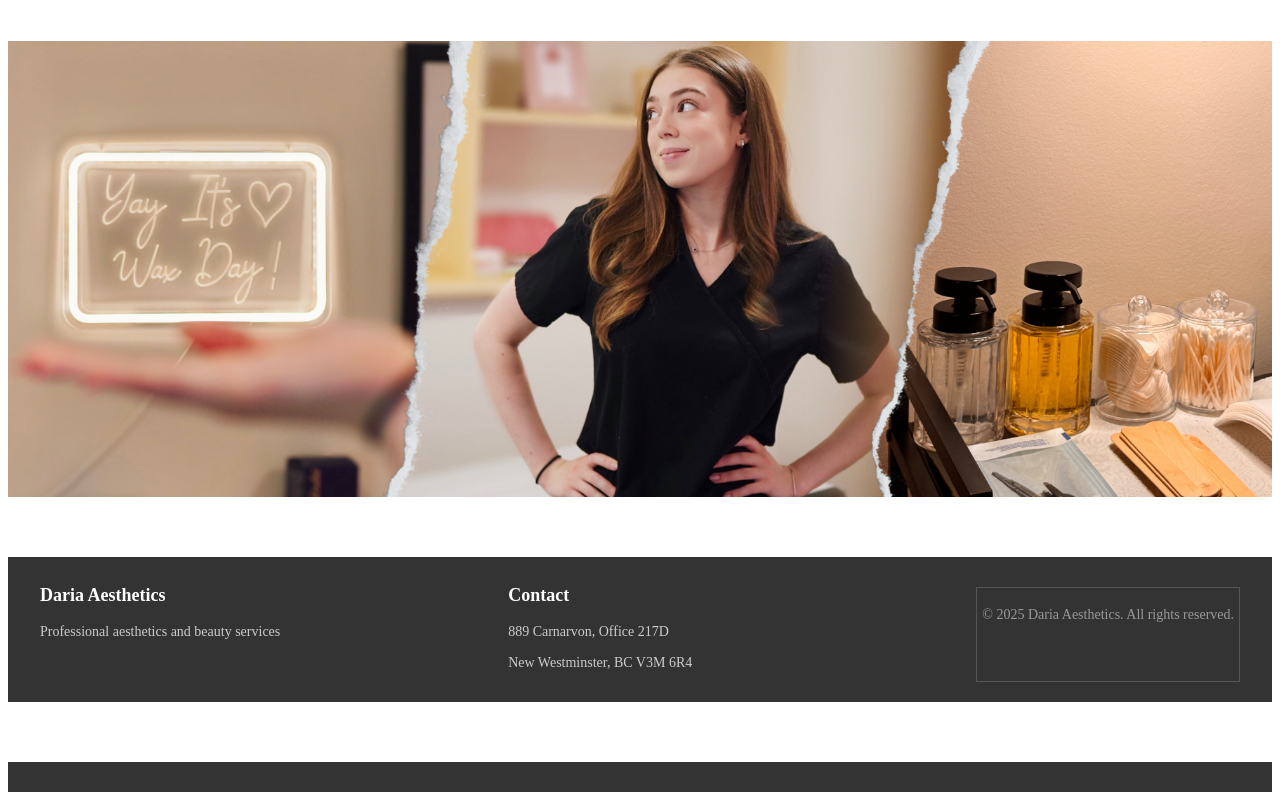
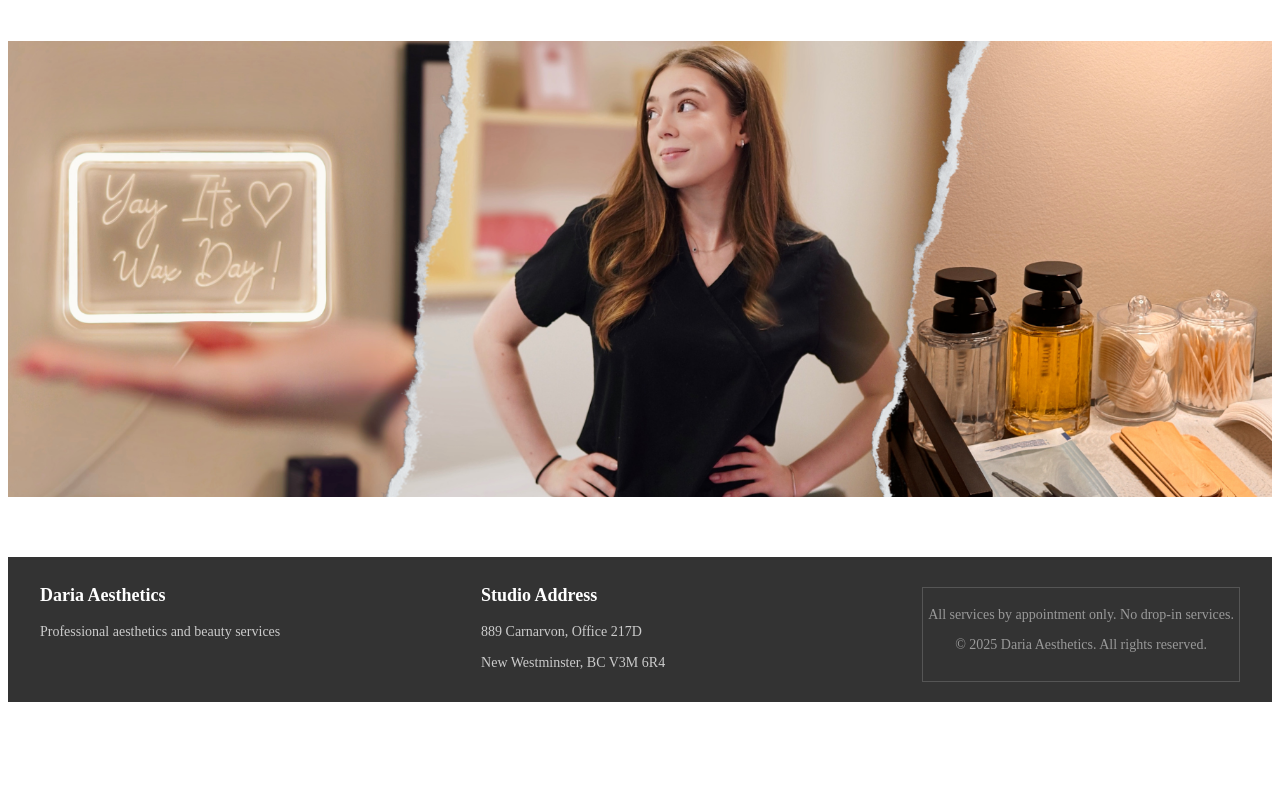
Before and after one commit to b-lol/DariaAesthetics, a plain HTML site: page pages/index.html in a window 1280 px wide. Shown: the part 341-1141 px from the top of the page. After the commit the page ends 1051 px from the top, so only its background shows below. Drawn offline with Linux system fonts and the light colour scheme; a web font is replaced by a local one.

Commit message:
Updated the footer

```diff
--- a/components/footer.html
+++ b/components/footer.html
@@ -6,13 +6,14 @@
     </div>
 
     <div class="footer-section">
-      <h3>Contact</h3>
+      <h3>Studio Address</h3>
       <p>889 Carnarvon, Office 217D</p>
       <p>New Westminster, BC V3M 6R4</p>
     </div>
 
 
   <div class="footer-bottom">
+    <p>All services by appointment only. No drop-in services.</p>
     <p>&copy; 2025 Daria Aesthetics. All rights reserved.</p>
   </div>
 </footer>
--- a/pages/index.html
+++ b/pages/index.html
@@ -69,5 +69,4 @@
     <div id="footer-container"></div>
   </body>
   <script src="/js/script.js"></script>
-  <footer></footer>
 </html>
```
